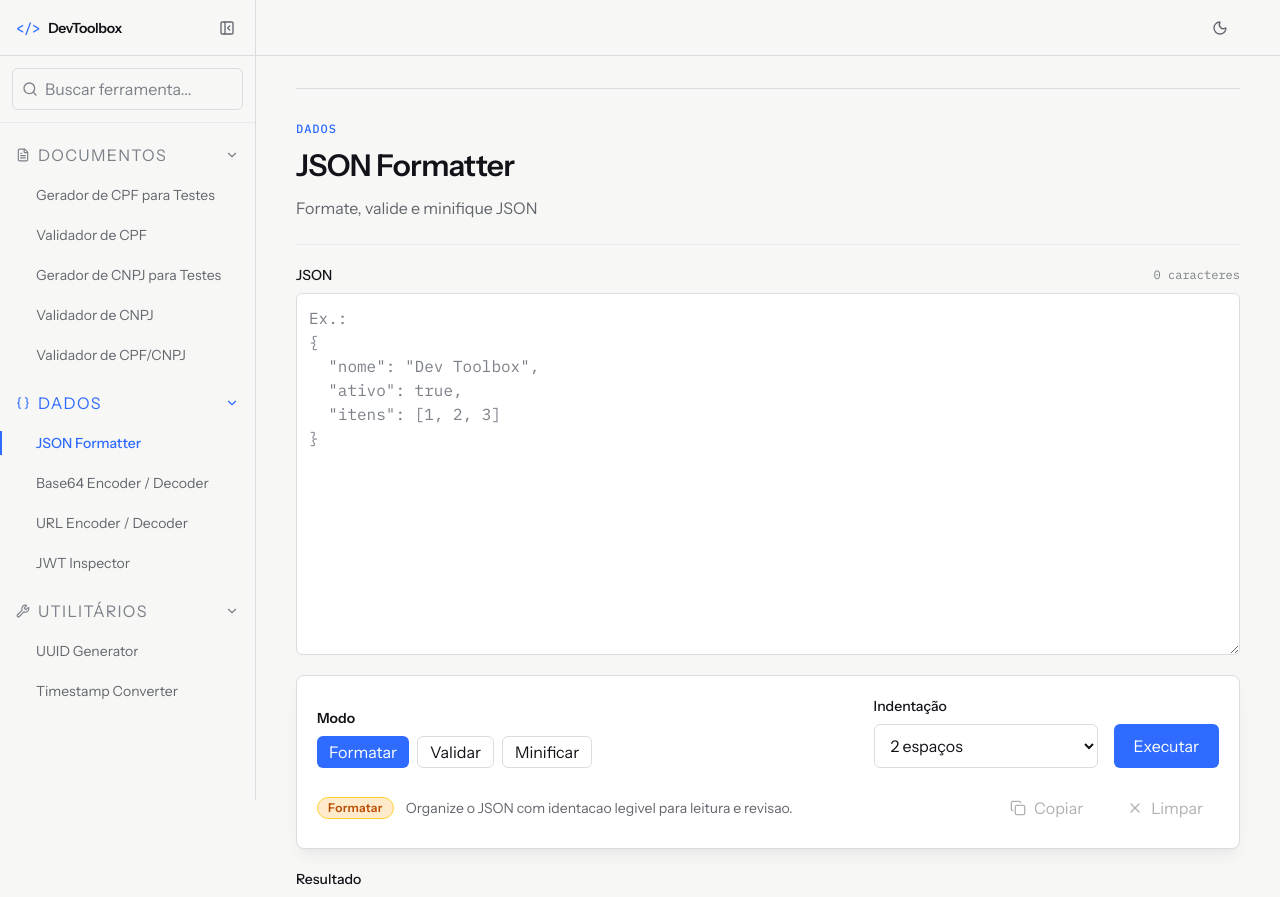
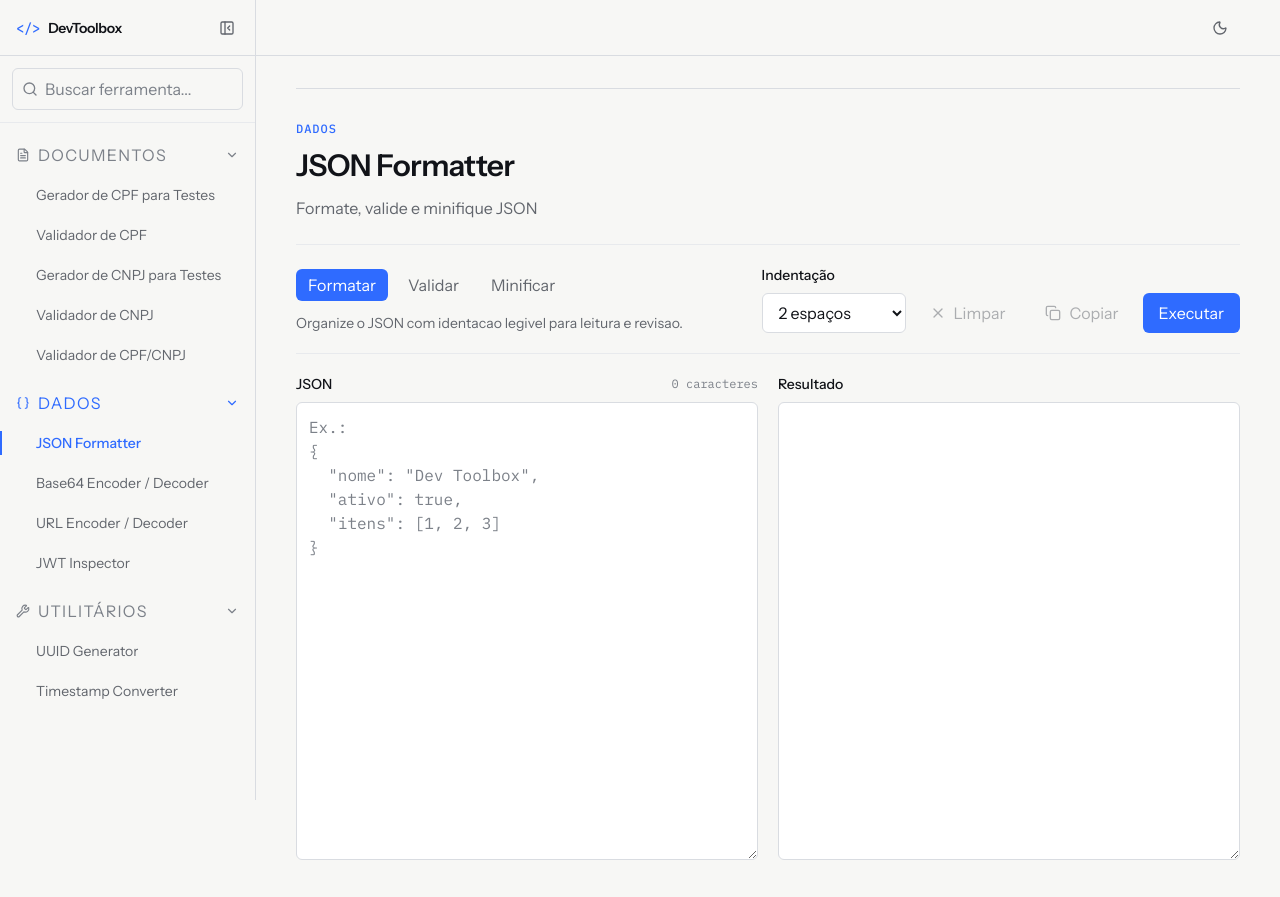
Before and after one commit to GabrielGuilhermess/dev-toolbox, a React (Vite) app: page /json-formatter in a window 1280 px wide. Shown: the top 897 px of the page. Built offline with nearby package versions, Linux system fonts and the light colour scheme.

Commit message:
refactor(json): adopt split technical workbench

```diff
--- a/src/features/json-formatter/JsonFormatterPage.tsx
+++ b/src/features/json-formatter/JsonFormatterPage.tsx
@@ -1,8 +1,6 @@
 import { useState, type ChangeEvent, type ReactElement } from 'react';
 import {
-  Badge,
   Button,
-  Card,
   ClearButton,
   CopyButton,
   Select,
@@ -54,85 +52,49 @@ export default function JsonFormatterPage(): ReactElement {
   const handleExecute = (): void => {
     if (mode === 'format') {
       const result = formatJson(input, formatOptions.indent);
-
       if (!result.success) {
         setOutput(`Erro: ${result.error}`);
-        toast({
-          message: result.error,
-          type: 'error',
-        });
+        toast({ message: result.error, type: 'error' });
         return;
       }
-
       setOutput(result.data);
-      toast({
-        message: activeMode.successMessage,
-        type: 'success',
-      });
+      toast({ message: activeMode.successMessage, type: 'success' });
       return;
     }
 
     if (mode === 'validate') {
       const result = validateJson(input);
-
       if (!result.success) {
         setOutput(`Erro: ${result.error}`);
-        toast({
-          message: result.error,
-          type: 'error',
-        });
+        toast({ message: result.error, type: 'error' });
         return;
       }
-
       setOutput(buildValidationOutput(result.data.parsed));
-      toast({
-        message: activeMode.successMessage,
-        type: 'success',
-      });
+      toast({ message: activeMode.successMessage, type: 'success' });
       return;
     }
 
     const result = minifyJson(input);
-
     if (!result.success) {
       setOutput(`Erro: ${result.error}`);
-      toast({
-        message: result.error,
-        type: 'error',
-      });
+      toast({ message: result.error, type: 'error' });
       return;
     }
 
     setOutput(result.data);
-    toast({
-      message: activeMode.successMessage,
-      type: 'success',
-    });
+    toast({ message: activeMode.successMessage, type: 'success' });
   };
 
   const handleClear = (): void => {
     setInput('');
     setOutput('');
-    toast({
-      message: 'Campos limpos.',
-      type: 'info',
-    });
+    toast({ message: 'Campos limpos.', type: 'info' });
   };
+
   return (
     <ToolPage title="JSON Formatter" description="Formate, valide e minifique JSON" category="data">
-      <ToolInput
-        label="JSON"
-        onChange={handleChange}
-        placeholder={'Ex.:\n{\n  "nome": "Dev Toolbox",\n  "ativo": true,\n  "itens": [1, 2, 3]\n}'}
-        rows={14}
-        value={input}
-      />
-
-      <Card className="rounded-3xl p-5 shadow-lg shadow-black/5">
-        <div className="flex flex-col gap-5">
-          <div className="grid gap-4 lg:grid-cols-[minmax(0,1fr)_minmax(0,14rem)_auto] lg:items-end">
-            <div className="flex flex-col gap-2">
-              <span className="text-sm font-semibold">Modo</span>
+      <div className="flex flex-col gap-4 border-b border-[var(--divider-item)] pb-5 lg:flex-row lg:items-end lg:justify-between">
+        <div className="flex flex-col gap-3">
           <div aria-label="Modo de operação" className="flex flex-wrap gap-2" role="group">
             {MODE_ORDER.map((optionValue) => (
               <Button
@@ -142,15 +104,20 @@ export default function JsonFormatterPage(): ReactElement {
                   handleModeChange(optionValue);
                 }}
                 size="sm"
-                    variant={mode === optionValue ? 'primary' : 'secondary'}
+                variant={mode === optionValue ? 'primary' : 'ghost'}
               >
                 {MODE_OPTIONS[optionValue].label}
               </Button>
             ))}
           </div>
+          <p className="text-sm text-[var(--color-text-muted)]">{activeMode.description}</p>
         </div>
+
+        <div className="flex flex-wrap items-end gap-2">
           {mode === 'format' ? (
             <Select
+              className="min-w-36"
+              controlSize="md"
               label="Indentação"
               options={INDENT_OPTIONS.map((option) => ({
                 value: option.toString(),
@@ -159,35 +126,25 @@ export default function JsonFormatterPage(): ReactElement {
               value={formatOptions.indent.toString()}
               onChange={handleIndentChange}
             />
-            ) : (
-              <div className="hidden lg:block" />
-            )}
-
-            <Button onClick={handleExecute} size="lg" variant="primary">
+          ) : null}
+          <ClearButton disabled={input.length === 0 && output.length === 0} onClick={handleClear} />
+          <CopyButton text={output} />
+          <Button onClick={handleExecute} variant="primary">
             Executar
           </Button>
         </div>
-
-          <div className="flex flex-col gap-3 sm:flex-row sm:items-center sm:justify-between">
-            <div className="flex flex-wrap items-center gap-3">
-              <Badge variant={activeMode.badgeVariant}>{activeMode.label}</Badge>
-              <p className="max-w-2xl text-sm leading-6 text-[var(--color-text-muted)]">
-                {activeMode.description}
-              </p>
       </div>
 
-            <div className="flex flex-wrap items-center justify-end gap-3">
-              <CopyButton text={output} />
-              <ClearButton
-                disabled={input.length === 0 && output.length === 0}
-                onClick={handleClear}
+      <div className="grid gap-5 lg:grid-cols-2">
+        <ToolInput
+          label="JSON"
+          onChange={handleChange}
+          placeholder={'Ex.:\n{\n  "nome": "Dev Toolbox",\n  "ativo": true,\n  "itens": [1, 2, 3]\n}'}
+          rows={18}
+          value={input}
         />
+        <ToolOutput copyable={false} label="Resultado" rows={18} value={output} />
       </div>
-          </div>
-        </div>
-      </Card>
-
-      <ToolOutput copyable={false} label="Resultado" rows={14} value={output} />
     </ToolPage>
   );
 }
```
Lines whose indentation alone changed are shown as unchanged.
